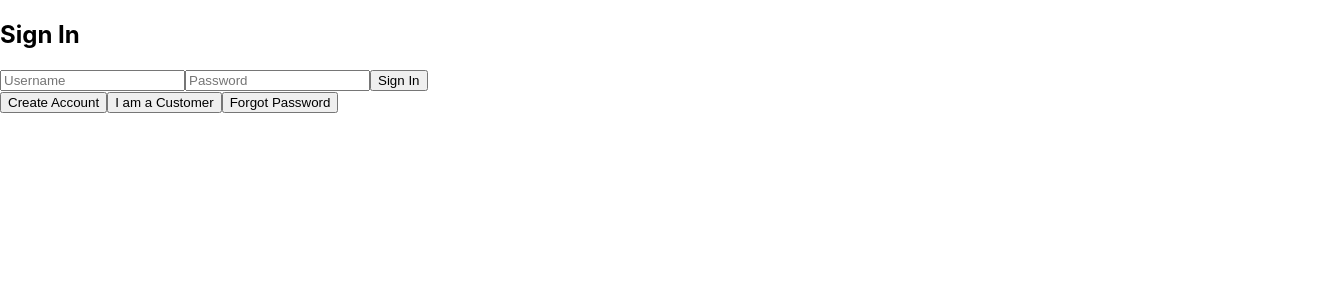
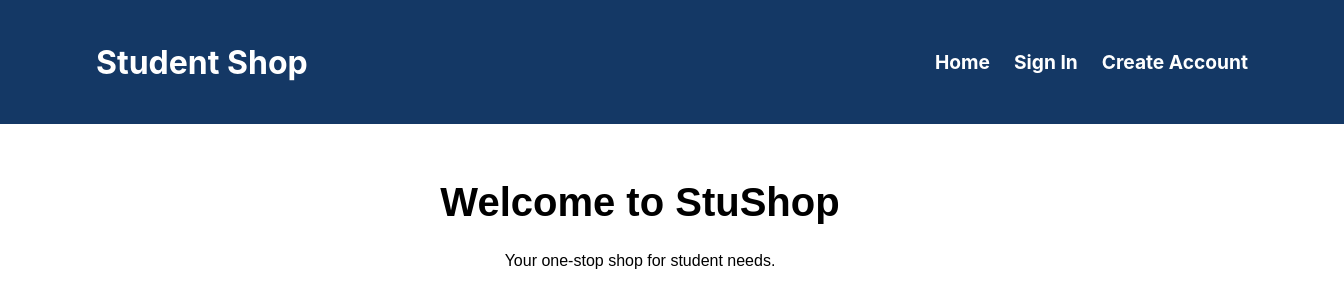
Before and after one commit to philiptallmadge/stuShop_app, a React (Create React App) app: page / in a window 1280 px wide. Shown: the top 308 px of the page, 1344 px wide, since content can reach past the window. Built offline with nearby package versions, Linux system fonts and the light colour scheme.

Commit message:
rogelios updates

```diff
--- a/src/App.js
+++ b/src/App.js
@@ -35,6 +35,8 @@ import ForgotPassword from "./components/ForgotPassword";
 import Employee from "./components/Employee/Employee";
 import Organization from "./components/Organization/Organization";
 import NewListing from "./components/Organization/AddingListing";
+import Home from "./components/Home/Home"
+import NavBar from "./components/Shared/NavBar"
 
 // import EmployeeDashboard from "./components/EmployeeDashboard";
 // import OrganizationDashboard from "./components/OrganizationDashboard";
@@ -43,8 +45,15 @@ import NewListing from "./components/Organization/AddingListing";
 export default function App() {
   return (
     <Router>
+
+      <NavBar />
+
       <Routes>
-        <Route path="/" element={<SignIn />} />
+
+        {/* <Route path="/" element={<SignIn />} /> */}
+        <Route path="/" element={<Home />} />
+
+        <Route  path="/login" element={<SignIn />} />
         <Route path="/create-account" element={<CreateAccount />} />
         <Route path="/forgot-password" element={<ForgotPassword />} />
         <Route path="/employee" element={<Employee />} />
--- a/src/components/CreateAccount.js
+++ b/src/components/CreateAccount.js
@@ -61,6 +61,8 @@ export default function CreateAccount() {
   };
 
   return (
+
+
     <div className="min-h-screen flex flex-col items-center justify-center bg-gray-100">
       <div className="bg-white p-8 rounded-2xl shadow-md w-96">
         <h2 className="text-2xl font-semibold text-center mb-6">
@@ -183,7 +185,7 @@ export default function CreateAccount() {
 
         <div className="mt-6 text-center">
           <button
-            onClick={() => navigate("/")}
+            onClick={() => navigate("/login")}
             className="text-blue-500 hover:underline"
           >
             Back to Sign In
--- /dev/null
+++ b/src/components/Home/Home.css
@@ -0,0 +1,48 @@
+.home-container {
+  text-align: center;
+  padding: 50px;
+  font-family: Arial, sans-serif;
+}
+
+.home-title {
+  font-size: 2.5rem;
+  margin-top: 80px;
+}
+
+.home-nav {
+  margin-top: 30px;
+}
+
+.home-link {
+  display: inline-block;
+  margin: 0 15px;
+  font-size: 1.2rem;
+  text-decoration: none;
+  color: #fff;
+  background-color: #007bff;
+  padding: 10px 20px;
+  border-radius: 5px;
+  transition: background-color 0.2s ease-in-out;
+}
+
+.home-link-secondary {
+  display: inline-block;
+  margin: 0 15px;
+  font-size: 1.2rem;
+  text-decoration: none;
+  color: #007bff;
+  background-color: #f8f9fa;
+  padding: 10px 20px;
+  border-radius: 5px;
+  border: 1px solid #007bff;
+  transition: background-color 0.2s ease-in-out;
+}
+
+/* Added hover effects for better navigation */
+.home-link:hover {
+  background-color: #0056b3;
+}
+
+.home-link-secondary:hover {
+  background-color: #e2e6ea;
+}
--- a/src/components/Home/Home.jsx
+++ b/src/components/Home/Home.jsx
@@ -0,0 +1,15 @@
+import React from 'react';
+import './Home.css'; // <-- 1. IMPORT THE NEW CSS FILE
+
+const Home = () => {
+  return (
+    // 2. USE "className" INSTEAD OF "style"
+    <div className="home-container">
+      <h1 className="home-title">Welcome to StuShop</h1>
+      <p>Your one-stop shop for student needs.</p>
+
+    </div>
+  );
+};
+
+export default Home;
--- /dev/null
+++ b/src/components/Shared/NavBar.css
@@ -0,0 +1,62 @@
+/* Style the navbar */
+nav {
+    background-color: #143865; /* Green background */
+    color: white;
+    width: 100%; /* Full width */
+    padding: 1rem 2rem; /* Padding for better spacing */
+    display: flex;
+    align-items: center;
+    position: absolute;
+    top: 0; /* Ensures it stays at the very top */
+    left: 0; /* Aligns to the left */
+  }
+
+  /* Ensures the rest of the content does not go under the navbar */
+  body {
+    margin: 0;
+    padding-top: 50px; /* Adjust this to match your navbar height */
+  }
+
+  /* Navbar container */
+  .nav-container {
+    display: flex;
+    align-items: center;
+    width: 90%;
+    max-width: auto;
+    margin: auto;
+  }
+
+  /* "Green Hills" title */
+  #title {
+    color: white;
+    font-size: 2rem;
+    font-weight: bold;
+    margin-right: auto; /* Push menu items to the right */
+  }
+
+  /* Navigation list */
+  .nav-list {
+    display: flex;
+    gap: 1.5rem; /* Space between items */
+    list-style: none;
+    margin: 0;
+    padding: 0;
+  }
+
+  /* Menu items */
+  .nav-list li {
+    display: inline;
+  }
+
+  /* Links */
+  .nav-list a {
+    color: white;
+    text-decoration: none;
+    font-size: 1.2rem;
+    font-weight: bold;
+  }
+
+  /* Hover effect */
+  .nav-list a:hover {
+    text-decoration: underline;
+  }
--- /dev/null
+++ b/src/components/Shared/NavBar.jsx
@@ -0,0 +1,20 @@
+import { Link } from "react-router-dom"
+import './NavBar.css'
+
+export default function NavBar() {
+
+        return (
+        <nav>
+        <div className="nav-container">
+            <h1 id="title">Student Shop</h1>
+            <div>
+            <ul className="nav-list">
+                <li><Link to="/">Home</Link></li>
+                <li><Link to="/login">Sign In</Link></li>
+                <li><Link to="/create-account">Create Account</Link></li>
+            </ul>
+            </div>
+        </div>
+        </nav>
+    );
+}
```
Also changed, not shown: src/components/Shared/Shared.jsx (deleted).
